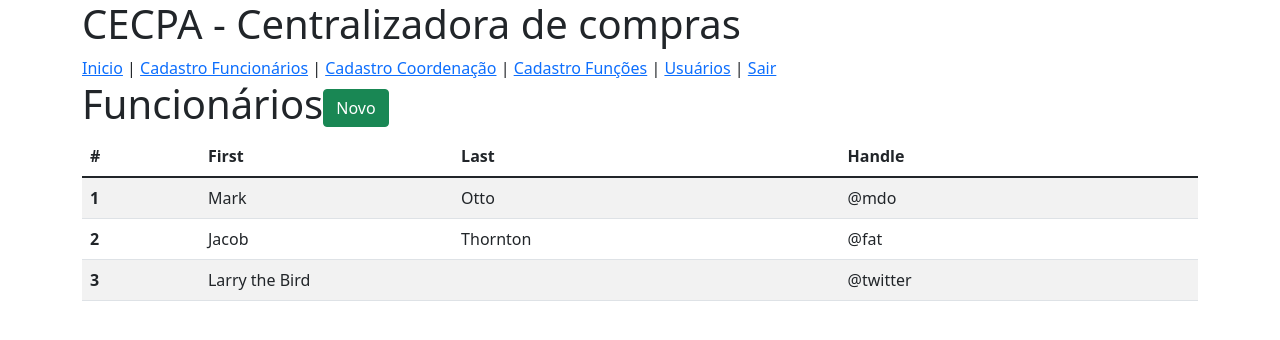
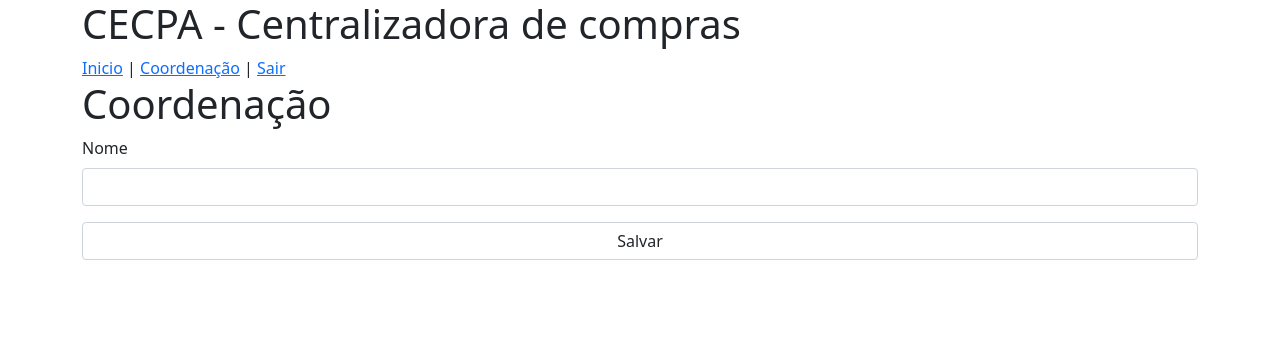
Before and after one commit to FelipeRfariasDev/cecpa, a PHP site: page /cecpa/coordenacao/cadastro.php in a window 1280 px wide. Shown: the top 340 px of the page. Run offline with PHP 8.4, Linux system fonts and the light colour scheme.

Commit message:
cadastro coordenacao

```diff
--- a/cadastro.php
+++ /dev/null
@@ -1,44 +0,0 @@
-<!DOCTYPE html>
-<html lang="pt-br">
-  <head>
-    <title>CECPA - Centralizadora de compras</title>
-    <meta charset="utf-8">
-    <link href="https://cdn.jsdelivr.net/npm/bootstrap@5.1.3/dist/css/bootstrap.min.css" rel="stylesheet">
-  </head>
-  <body>
-    <div class="container">
-        <h1>CECPA - Centralizadora de compras</h1>
-        <?php include("menu.php");?>
-        <h1>Funcionários<a href="#" class="btn btn-success">Novo</a></h1>
-        <table class="table table-striped">
-          <thead>
-            <tr>
-              <th scope="col">#</th>
-              <th scope="col">First</th>
-              <th scope="col">Last</th>
-              <th scope="col">Handle</th>
-            </tr>
-          </thead>
-          <tbody>
-            <tr>
-              <th scope="row">1</th>
-              <td>Mark</td>
-              <td>Otto</td>
-              <td>@mdo</td>
-            </tr>
-            <tr>
-              <th scope="row">2</th>
-              <td>Jacob</td>
-              <td>Thornton</td>
-              <td>@fat</td>
-            </tr>
-            <tr>
-              <th scope="row">3</th>
-              <td colspan="2">Larry the Bird</td>
-              <td>@twitter</td>
-            </tr>
-          </tbody>
-        </table>
-    </div>
-  </body>
-</html>
--- /dev/null
+++ b/coordenacao/cadastro.php
@@ -0,0 +1,33 @@
+<?php
+$con = new mysqli("localhost","root","","cecpa","3306");
+
+if($_POST){
+  $nome = $_POST["nome"];
+  $sql = "insert into coordenacao (nome) values ('$nome')";
+  mysqli_query($con,$sql);
+  header("Location: http://localhost/cecpa/coordenacao/listar.php");
+}
+
+?>
+<!DOCTYPE html>
+<html lang="pt-br">
+  <head>
+    <title>CECPA - Centralizadora de compras</title>
+    <meta charset="utf-8">
+    <link href="https://cdn.jsdelivr.net/npm/bootstrap@5.1.3/dist/css/bootstrap.min.css" rel="stylesheet">
+  </head>
+  <body>
+    <div class="container">
+        <h1>CECPA - Centralizadora de compras</h1>
+        <?php include("../menu.php");?>
+            <h1>Coordenação</h1>
+            <form method="post" action="cadastro.php">
+            <div class="mb-3">
+                <label class="form-label">Nome</label>
+                <input type="text" class="form-control" name="nome">
+            </div>
+            <input type="submit" class="form-control" value="Salvar">
+        </form>
+    </div>
+  </body>
+</html>
--- a/coordenacao.php
+++ b/coordenacao/listar.php
@@ -11,8 +11,8 @@ $con = new mysqli("localhost","root","","cecpa","3306");
   <body>
     <div class="container">
         <h1>CECPA - Centralizadora de compras</h1>
-        <?php include("menu.php");?>
-        <h1>Coordenação<a href="#" class="btn btn-success">Novo</a></h1>
+        <?php include("../menu.php");?>
+        <h1>Coordenação<a href="http://localhost/cecpa/coordenacao/cadastro.php" class="btn btn-success">Novo</a></h1>
         <table class="table table-striped">
           <thead>
             <tr>
--- a/menu.php
+++ b/menu.php
@@ -1,6 +1,3 @@
 <a href="inicio.php">Inicio</a> |
-<a href="cadastro.php">Cadastro Funcionários</a> |
-<a href="coordenacao.php">Cadastro Coordenação</a> |
-<a href="funcoes.php">Cadastro Funções</a> |
-<a href="usuarios.php">Usuários</a> |
+<a href="http://localhost/cecpa/coordenacao/listar.php">Coordenação</a> |
 <a href="index.php">Sair</a>
```
Also changed, not shown: funcoes.php (deleted, +0 -44 lines), usuarios.php (deleted, +0 -44 lines).
